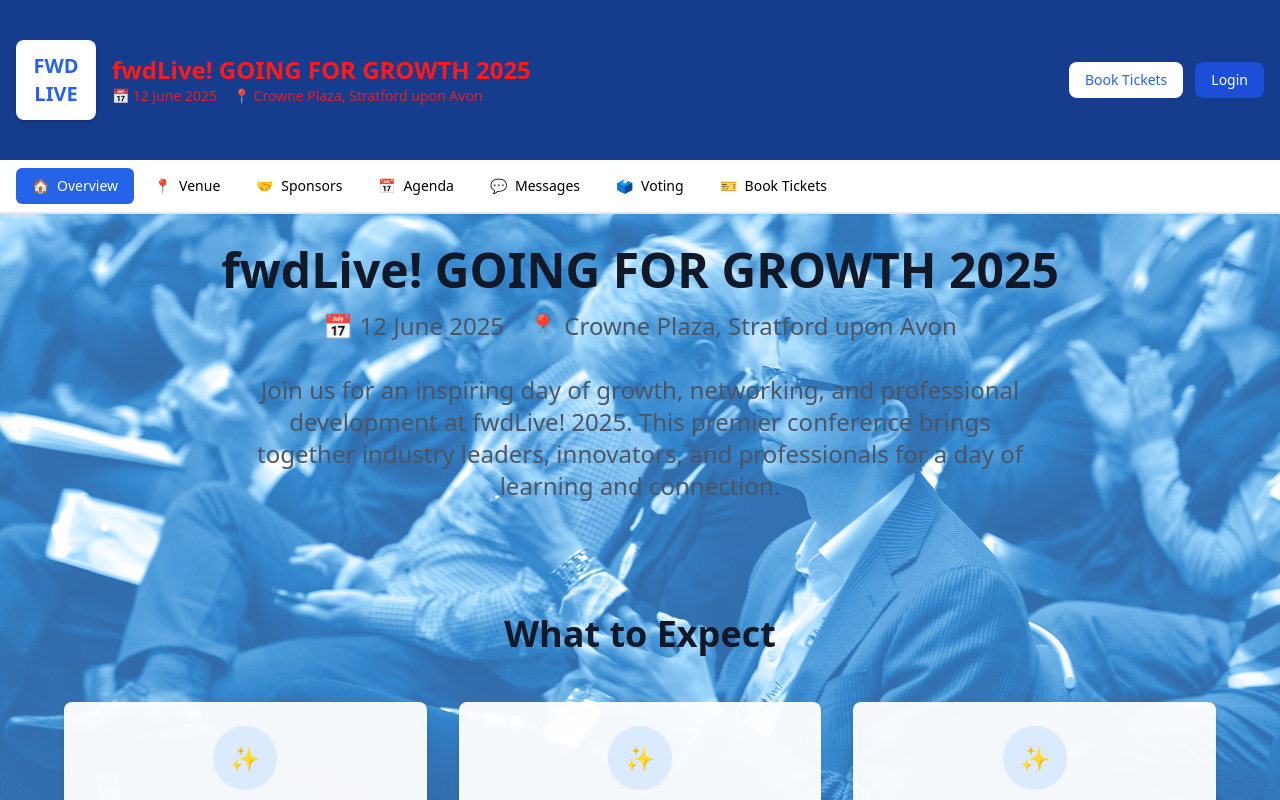
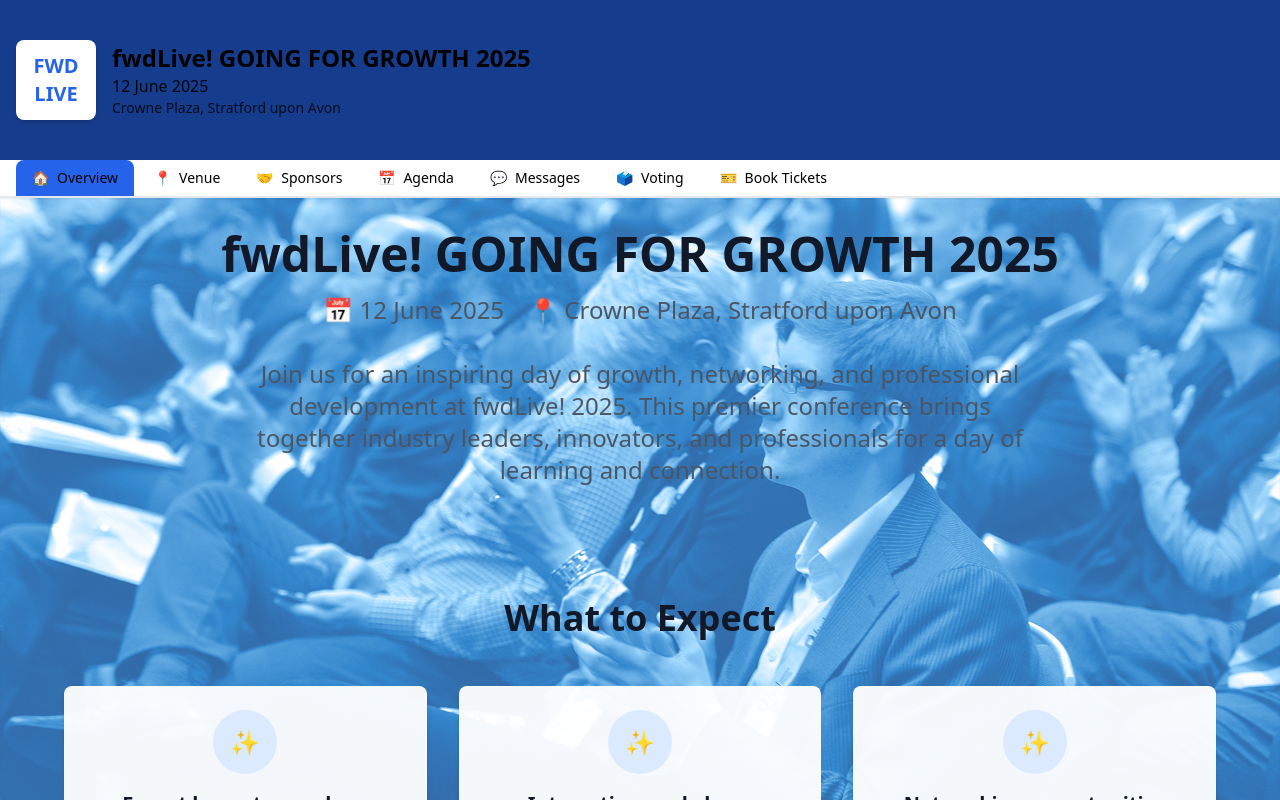
Before and after one commit to nohatman/conference-app, a Next.js app: page / in a window 1280 px wide. Shown: the top 800 px of the page. Built offline with nearby package versions, Linux system fonts and the light colour scheme.

Commit message:
Update BrandingHeader.tsx

```diff
--- a/src/app/components/BrandingHeader.tsx
+++ b/src/app/components/BrandingHeader.tsx
@@ -34,11 +34,17 @@
   order: number
 }
 
-export default function BrandingHeader({
-  activeTab = "overview",
-  tabs,
-  onTabChange
-}: BrandingHeaderProps) {
+const defaultTabs = [
+  { id: 'overview', label: 'Overview', icon: '🏠' },
+  { id: 'venue', label: 'Venue', icon: '📍' },
+  { id: 'sponsors', label: 'Sponsors', icon: '🤝' },
+  { id: 'agenda', label: 'Agenda', icon: '📅' },
+  { id: 'messages', label: 'Messages', icon: '💬' },
+  { id: 'voting', label: 'Voting', icon: '🗳️' },
+  { id: 'register', label: 'Book Tickets', icon: '🎫' }
+]
+
+export default function BrandingHeader({ activeTab, tabs, onTabChange }: BrandingHeaderProps) {
   const [branding, setBranding] = useState<BrandingData>({
     eventTitle: "fwdLive! GOING FOR GROWTH 2025",
     eventDate: "12 June 2025",
@@ -83,10 +89,14 @@
       loadTabs()
     }
 
+    if (typeof window !== 'undefined') {
       window.addEventListener('tabs-updated', handleTabsUpdate)
+    }
 
     return () => {
+      if (typeof window !== 'undefined') {
         window.removeEventListener('tabs-updated', handleTabsUpdate)
+      }
     }
   }, [])
 
@@ -113,15 +123,7 @@
         .filter(tab => tab.enabled)
         .sort((a, b) => a.order - b.order)
         .map(tab => ({ id: tab.id, label: tab.label, icon: tab.icon }))
-    : tabs || [
-        { id: "overview", label: "Overview", icon: "🏠" },
-        { id: "venue", label: "Venue", icon: "📍" },
-        { id: "sponsors", label: "Sponsors", icon: "🤝" },
-        { id: "agenda", label: "Agenda", icon: "📅" },
-        { id: "messages", label: "Messages", icon: "💬" },
-        { id: "voting", label: "Voting", icon: "🗳️" },
-        { id: "register", label: "Book Tickets", icon: "🎫" }
-      ]
+    : tabs || defaultTabs
 
   // Debug logging
   console.log('Saved tabs:', savedTabs)
@@ -158,6 +160,12 @@
     ]
     const matchingColor = colorOptions.find(c => c.value === color)
     return matchingColor?.hex || color
+  }
+
+  const navigateTo = (path: string) => {
+    if (typeof window !== 'undefined') {
+      window.location.href = path
+    }
   }
 
   return (
@@ -201,37 +209,23 @@
                   )}
                 </div>
 
-                {/* Event Details */}
-                <div className="flex-1 min-w-0">
-                  <h1 className="text-lg md:text-2xl font-bold truncate" style={{ color: getColorValue('headerTextColor') }}>
-                    {branding.eventTitle}
-                  </h1>
-                  <div className="flex flex-col md:flex-row md:items-center md:space-x-4 text-xs md:text-sm opacity-90" style={{ color: getColorValue('headerTextColor') }}>
-                    <span className="flex items-center truncate">
-                      📅 {branding.eventDate}
-                    </span>
-                    <span className="flex items-center truncate">
-                      📍 {branding.eventLocation}
-                    </span>
-                  </div>
+                {/* Event Title */}
+                <div className={`${getColorClass(branding.headerTextColor, 'text')} hidden md:block`}>
+                  <div className="text-lg md:text-2xl font-bold">{branding.eventTitle}</div>
+                  <div className="text-sm md:text-base opacity-90">{branding.eventDate}</div>
+                  <div className="text-xs md:text-sm opacity-80">{branding.eventLocation}</div>
                 </div>
               </div>
 
-              {/* Action Buttons */}
-              <div className="flex space-x-2 md:space-x-3 flex-shrink-0">
+              {/* Mobile Menu Button */}
               <button
-                  onClick={() => window.location.href = '/register'}
-                  className="bg-white text-blue-600 px-3 py-2 md:px-4 md:py-2 rounded-lg hover:bg-blue-50 transition-colors font-medium text-sm"
+                onClick={() => setIsMobileMenuOpen(!isMobileMenuOpen)}
+                className={`${getColorClass(branding.headerTextColor, 'text')} md:hidden p-2 rounded`}
               >
-                  Book Tickets
+                <svg className="w-6 h-6" fill="none" stroke="currentColor" viewBox="0 0 24 24">
+                  <path strokeLinecap="round" strokeLinejoin="round" strokeWidth={2} d="M4 6h16M4 12h16M4 18h16" />
+                </svg>
               </button>
-                <button
-                  onClick={() => window.location.href = '/admin'}
-                  className="bg-blue-700 text-white px-3 py-2 md:px-4 md:py-2 rounded-lg hover:bg-blue-800 transition-colors font-medium text-sm"
-                >
-                  Login
-                </button>
-              </div>
             </div>
           </div>
         </div>
@@ -240,94 +234,56 @@
       {/* Navigation Tabs */}
       <div className="bg-white border-b sticky top-32 md:top-40 z-30">
         <div className="container mx-auto px-4">
-          {/* Mobile Menu Button */}
-          <div className="flex justify-between items-center py-3 md:hidden">
-            <h2 className="text-lg font-semibold" style={{ color: getColorValue('headerTextColor') }}>
-              {branding.eventTitle}
-            </h2>
+          <div className="flex flex-col md:flex-row md:items-center md:justify-between">
+            {/* Desktop Navigation */}
+            <nav className="hidden md:flex space-x-1">
+              {effectiveTabs.map((tab) => (
                 <button
-              onClick={() => setIsMobileMenuOpen(!isMobileMenuOpen)}
-              className="p-2 rounded-lg hover:bg-gray-100"
-              style={{ color: getColorValue('headerTextColor') }}
+                  key={tab.id}
+                  onClick={() => onTabChange?.(tab.id)}
+                  className={`px-3 py-2 md:px-4 md:py-2 text-sm font-medium rounded-t-lg transition-colors ${
+                    activeTab === tab.id
+                      ? `${getColorClass(branding.primaryColor, 'bg')} ${getColorClass(branding.headerTextColor, 'text')}`
+                      : `${getColorClass(branding.headerTextColor, 'text')} hover:bg-gray-100`
+                  }`}
                 >
-              {isMobileMenuOpen ? '✕' : '☰'}
+                  <span className="flex items-center space-x-2">
+                    <span>{tab.icon}</span>
+                    <span>{tab.label}</span>
+                  </span>
                 </button>
-          </div>
+              ))}
+            </nav>
 
-          {/* Desktop Tabs */}
-          <div className="hidden md:flex space-x-1 py-2 overflow-x-auto">
+            {/* Mobile Menu */}
+            {isMobileMenuOpen && (
+              <div className="md:hidden absolute top-full left-0 right-0 bg-white border-b shadow-lg z-50">
+                <nav className="flex flex-col p-4 space-y-2">
                   {effectiveTabs.map((tab) => (
                     <button
                       key={tab.id}
                       onClick={() => {
-                  setActiveTabState(tab.id)
-                  onTabChange?.(tab.id)
-                }}
-                className={`px-4 py-2 text-sm font-medium rounded-md transition-colors whitespace-nowrap ${
-                  activeTab === tab.id
-                    ? `${getColorClass(branding.primaryColor, 'bg')} text-white`
-                    : 'hover:bg-gray-100'
-                }`}
-                style={{
-                  color: activeTab === tab.id ? 'white' : getColorValue('contentTextColor')
-                }}
-              >
-                <span className="mr-2">{tab.icon}</span>
-                {tab.label}
-              </button>
-            ))}
-          </div>
-
-          {/* Mobile Menu */}
-          {isMobileMenuOpen && (
-            <div className="md:hidden py-2 border-t">
-              {effectiveTabs.map((tab) => (
-                <button
-                  key={tab.id}
-                  onClick={() => {
-                    setActiveTabState(tab.id)
                         onTabChange?.(tab.id)
                         setIsMobileMenuOpen(false)
                       }}
-                  className={`w-full text-left px-4 py-3 text-sm font-medium rounded-md transition-colors ${
+                      className={`w-full text-left px-3 py-2 text-sm font-medium rounded-lg transition-colors ${
                         activeTab === tab.id
-                      ? `${getColorClass(branding.primaryColor, 'bg')} text-white`
-                      : 'hover:bg-gray-100'
+                          ? `${getColorClass(branding.primaryColor, 'bg')} ${getColorClass(branding.headerTextColor, 'text')}`
+                          : `${getColorClass(branding.headerTextColor, 'text')} hover:bg-gray-100`
                       }`}
-                  style={{
-                    color: activeTab === tab.id ? 'white' : getColorValue('contentTextColor')
-                  }}
                     >
-                  <span className="mr-2">{tab.icon}</span>
-                  {tab.label}
+                      <span className="flex items-center space-x-2">
+                        <span>{tab.icon}</span>
+                        <span>{tab.label}</span>
+                      </span>
                     </button>
                   ))}
+                </nav>
               </div>
             )}
           </div>
         </div>
-
-      {/* Optional Sponsor Banner */}
-      {branding.sponsorLogos.length > 0 && (
-        <div className="bg-gray-50 border-b">
-          <div className="container mx-auto px-4 py-3">
-            <div className="flex items-center justify-between">
-              <span className="text-sm text-gray-600">Presented by:</span>
-              <div className="flex space-x-4">
-                {branding.sponsorLogos.slice(0, 2).map((sponsor) => (
-                  <div key={sponsor.id} className="w-20 h-8 bg-white rounded flex items-center justify-center">
-                    <img
-                      src={sponsor.url}
-                      alt={sponsor.name}
-                      className="max-h-full max-w-full object-contain"
-                    />
       </div>
-                ))}
-              </div>
-            </div>
-          </div>
-        </div>
-      )}
     </div>
   )
 }
```
Lines whose indentation alone changed are shown as unchanged.
